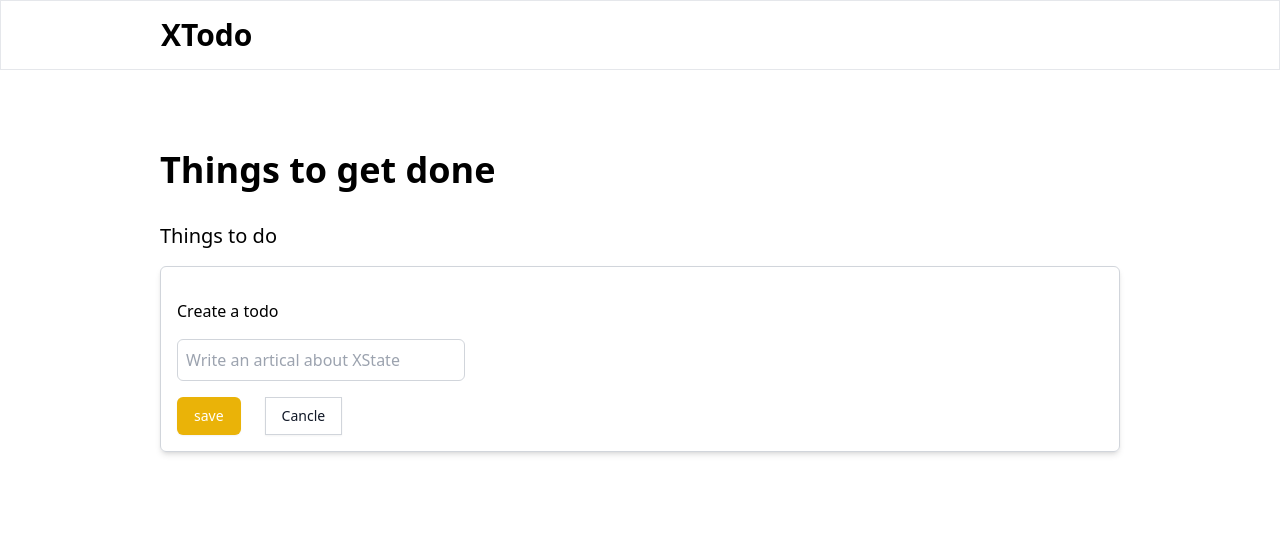
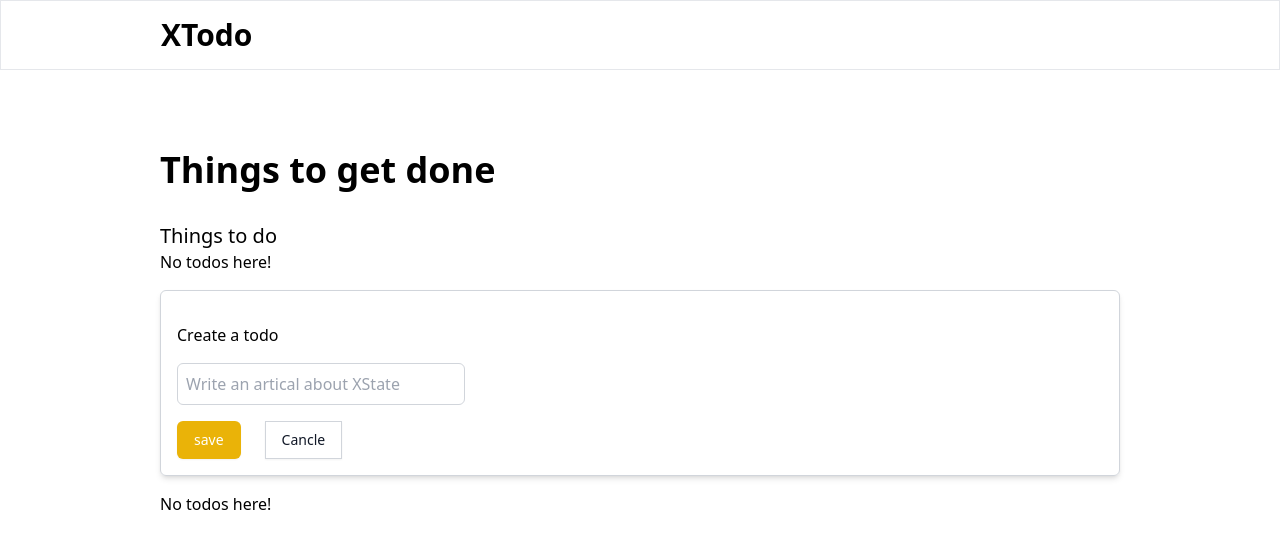
Before and after one commit to suniljoshi26/todo_app, a React (Vite) app: page / in a window 1280 px wide. Both pictures are taken after a click on the button "+Add to todo". Shown: the top 548 px of the page. Built offline with nearby package versions, Linux system fonts and the light colour scheme.

Commit message:
delete buttonand input

```diff
--- a/package.json
+++ b/package.json
@@ -10,7 +10,8 @@
   },
   "dependencies": {
     "react": "^18.2.0",
-    "react-dom": "^18.2.0"
+    "react-dom": "^18.2.0",
+    "react-icons": "^4.4.0"
   },
   "devDependencies": {
     "@types/react": "^18.0.17",
--- a/src/Button.jsx
+++ b/src/Button.jsx
@@ -22,6 +22,7 @@ export const Button = (props) => {
           radiusClass
         }
         onClick={props.onClick}
+        disabled={props.disabled}
       >
         {props.children}
       </button>
--- /dev/null
+++ b/src/Msg.jsx
@@ -0,0 +1,5 @@
+import React from "react";
+
+export const Msg = (props) => {
+  return <div>No todos here!</div>;
+};
--- a/src/TodoForm.jsx
+++ b/src/TodoForm.jsx
@@ -3,8 +3,7 @@ import { Button } from "./Button";
 import { Input } from "./Input";
 
 export const TodoForm = (props) => {
-  const [input, setInput] = useState("");
-  // const [save, setSave] = useState([]);
+  const [input, setInput] = useState();
 
   const handleInputChange = (event) => {
     setInput(event.target.value);
@@ -13,16 +12,17 @@ export const TodoForm = (props) => {
   const handleSave = () => {
     props.onClose();
     props.onSave(input);
+    setInput("");
   };
 
-  // const saveTodo = () => {};
-
   return (
-    <div className="p-4 border  border-gray-300 shadow-md mt-4 rounded-md">
+    <div className="p-4 border  border-gray-300 shadow-md my-4 rounded-md">
       <h3 className="py-4">Create a todo</h3>
       <Input value={input} onChange={handleInputChange} />
       <div className="flex gap-6">
-        <Button onClick={handleSave}>save</Button>
+        <Button disabled={!input} onClick={handleSave}>
+          save
+        </Button>
         <Button them="secondary" onClick={props.onClose}>
           Cancle
         </Button>
--- a/src/TodoPage.jsx
+++ b/src/TodoPage.jsx
@@ -3,6 +3,7 @@ import { Button } from "./Button";
 import H1 from "./H1";
 import { H3 } from "./H3";
 import Header from "./Header";
+import { Msg } from "./Msg";
 import { TodoForm } from "./TodoForm";
 import { TodoRow } from "./TodoRow";
 const TodoPage = () => {
@@ -16,7 +17,7 @@ const TodoPage = () => {
   const handleHideForm = () => setFormVisable(false);
   const addTodo = (task) => {
     setTodoList([...todoList, task]);
-    console.log(todoList);
+    console.log(todoList, task);
   };
   const markAsDone = (task) => {
     const newTodo = todoList.filter((todo) => todo !== task);
@@ -28,14 +29,31 @@ const TodoPage = () => {
     setDoneList(newDone);
     setTodoList([...todoList, task]);
   };
+
+  const todoDelete = (task, done) => {
+    if (done) {
+      const newDoneList = doneList.filter((todo) => todo !== task);
+      setDoneList(newDoneList);
+    } else {
+      const newTodoList = todoList.filter((todo) => todo !== task);
+      setTodoList(newTodoList);
+    }
+  };
   return (
     <>
       <Header />
       <div className="px-40">
         <H1>Things to get done</H1>
         <H3>Things to do</H3>
-        {todoList.map((todo) => (
-          <TodoRow key={todo} done={false} onStatusChange={markAsDone}>
+        {!todoList.length && <Msg />}
+        {todoList.map((todo, index) => (
+          <TodoRow
+            key={index}
+            id={index}
+            done={false}
+            onStatusChange={markAsDone}
+            onDelete={todoDelete}
+          >
             {todo}
           </TodoRow>
         ))}
@@ -45,12 +63,20 @@ const TodoPage = () => {
           </Button>
         )}
         {formVisable && <TodoForm onClose={handleHideForm} onSave={addTodo} />}
-
-        {doneList.map((todo) => (
-          <TodoRow key={todo} done={true} onStatusChange={markAsNotDone}>
-            {todo}
-          </TodoRow>
-        ))}
+        <div className="mt-3">
+          {!doneList.length && <Msg />}
+          {doneList.map((todo, index) => (
+            <TodoRow
+              key={index}
+              id={index}
+              done={true}
+              onStatusChange={markAsNotDone}
+              onDelete={todoDelete}
+            >
+              {todo}
+            </TodoRow>
+          ))}
+        </div>
       </div>
     </>
   );
--- a/src/TodoRow.jsx
+++ b/src/TodoRow.jsx
@@ -1,14 +1,20 @@
 import React from "react";
 import { Checkbox } from "./Checkbox";
+import { AiFillDelete } from "react-icons/ai";
 
 export const TodoRow = (props) => {
-  const onChackBoxChange = (event) => {
+  const onChackBoxChange = () => {
     props.onStatusChange(props.children);
   };
+  const onDelete = () => {
+    props.onDelete(props.children, props.done);
+  };
+
   return (
-    <div className="flex gap-2  items-center p-2">
+    <div className="flex gap-2  items-center px-2">
       <Checkbox checked={props.done} onChange={onChackBoxChange} />
       <span>{props.children} </span>
+      <AiFillDelete onClick={onDelete} />
     </div>
   );
 };
```
Also changed, not shown: 1 other file (tests, documents, lock files or other folders).
